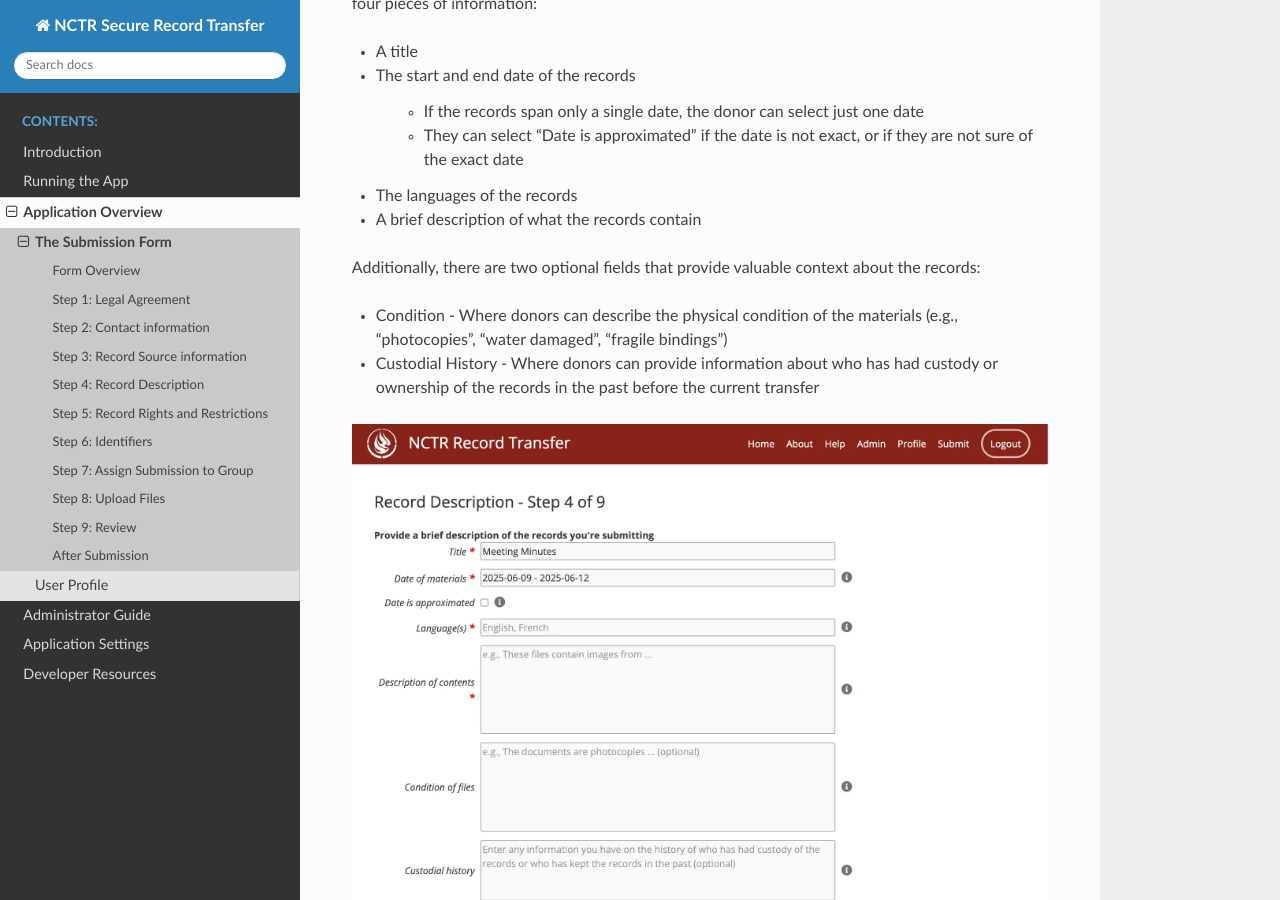
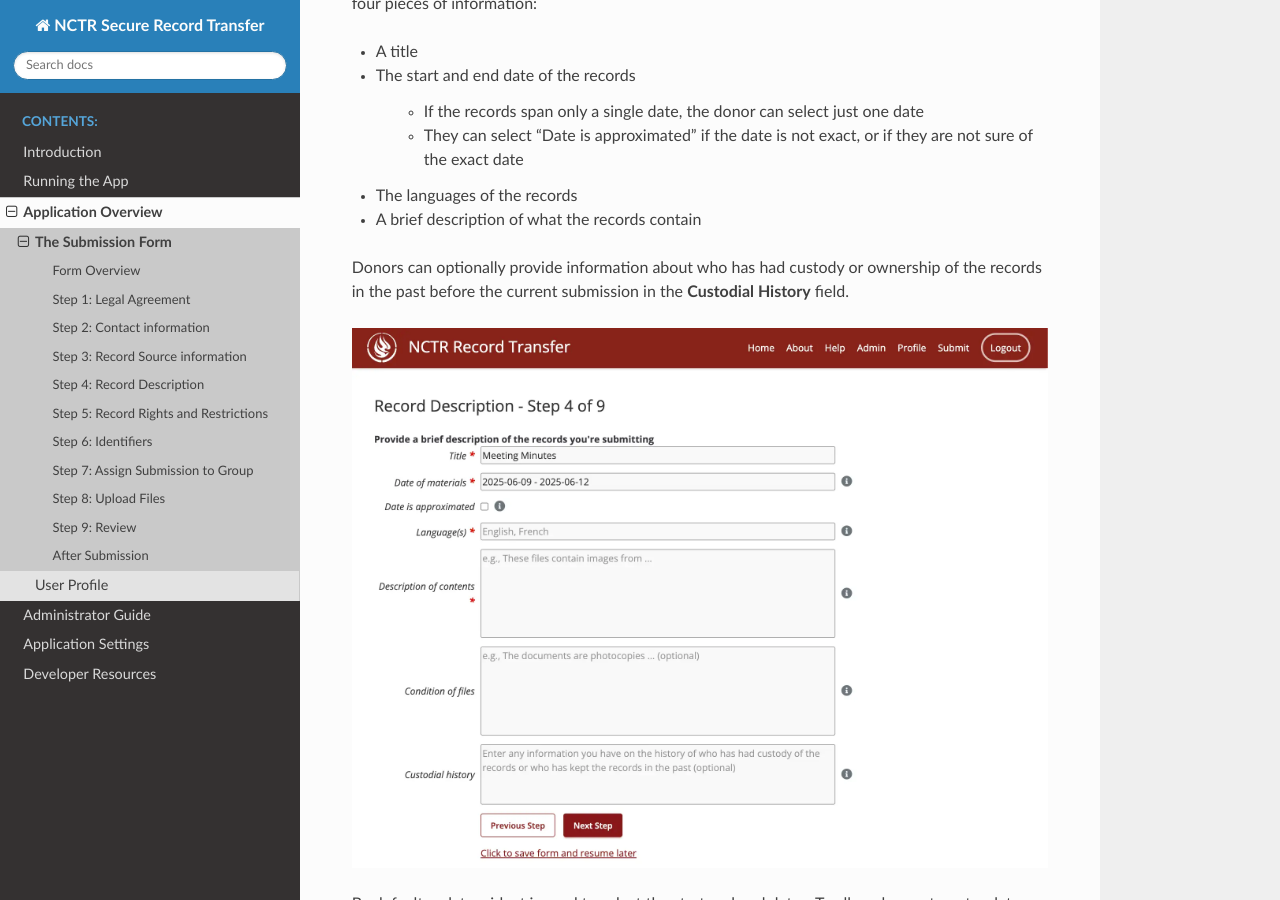
Before and after one commit to NationalCentreTruthReconciliation/Secure-Record-Transfer, a Sphinx documentation site: the page built from docs/application_overview/submission-form.rst, in a window 1280 px wide and 900 px high, scrolled down 5535 px. Built offline with Sphinx 7.4.7 and the Read the Docs theme 3.1.0, drawn with Linux system fonts in a browser that asks for light colours.

Commit message:
Update docs/application_overview/submission-form.rst
Co-authored-by: Daniel Lovegrove <d.lovegrove11@gmail.com>

```diff
--- a/docs/application_overview/submission-form.rst
+++ b/docs/application_overview/submission-form.rst
@@ -122,10 +122,7 @@
 - A brief description of what the records contain
 
 
-Additionally, there are two optional fields that provide valuable context about the records:
-
-- Condition - Where donors can describe the physical condition of the materials (e.g., "photocopies", "water damaged", "fragile bindings")
-- Custodial History - Where donors can provide information about who has had custody or ownership of the records in the past before the current transfer
+Donors can optionally provide information about who has had custody or ownership of the records in the past before the current submission in the **Custodial History** field.
 
 .. image:: images/submission_step_4.webp
     :alt: Step 4 of the submission form
```
